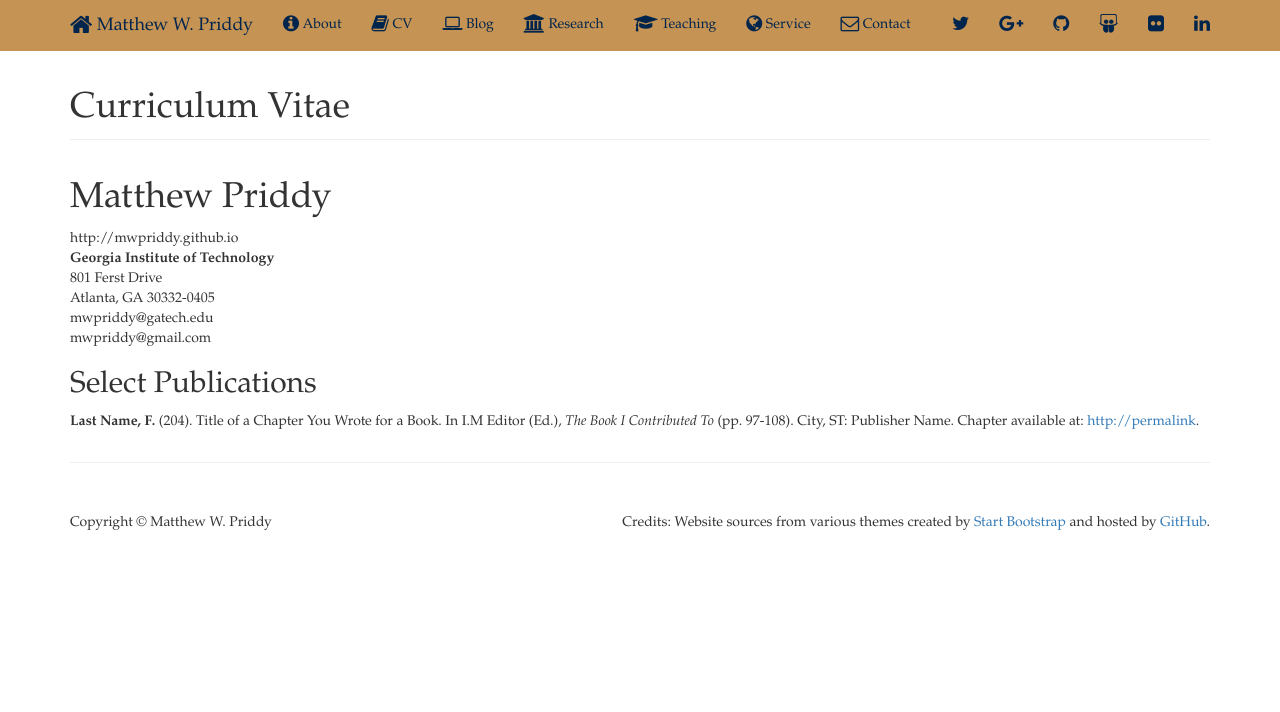
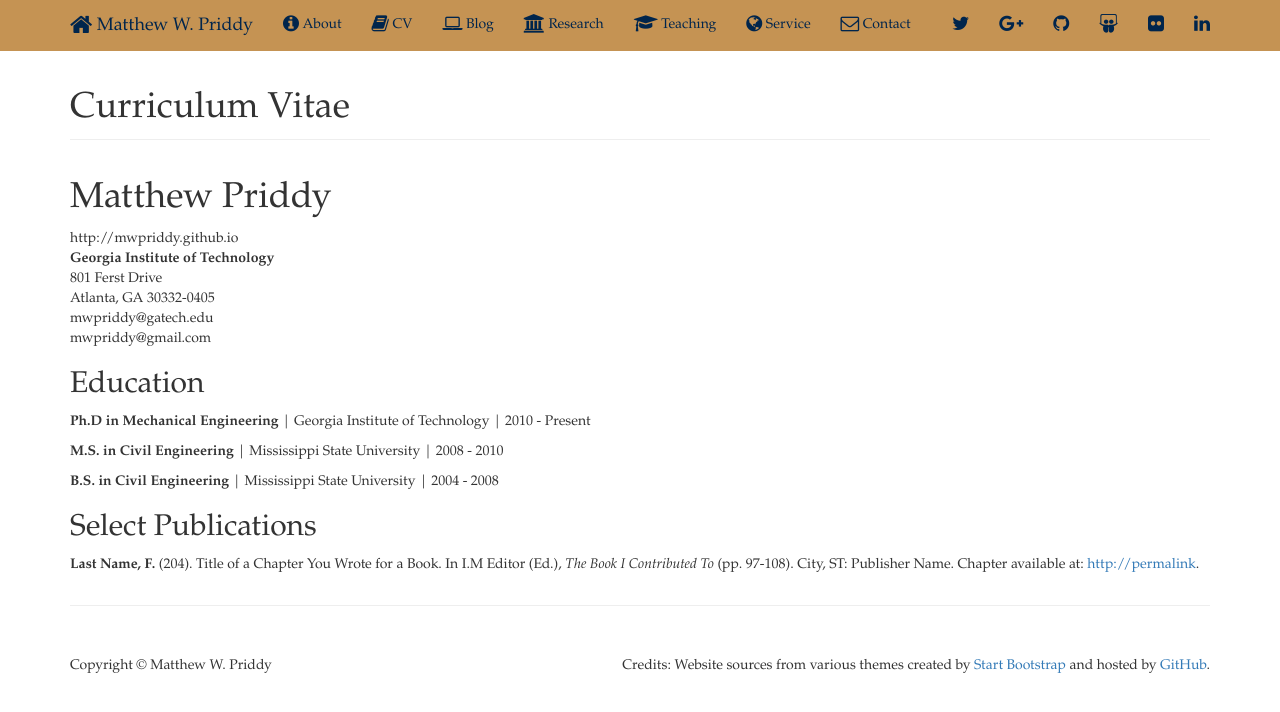
Before and after one commit to mwpriddy/mwpriddy.github.io, a Jekyll site: the page built from cv/index.html, in a window 1280 px wide. Shown: the top 712 px of the page. Built offline with Jekyll 4.4.1, drawn with Linux system fonts in a browser that asks for light colours; nearby versions of some CDN libraries; comment, search, counter and statistics services are not loaded.

Commit message:
add education

```diff
--- a/cv/index.html
+++ b/cv/index.html
@@ -21,6 +21,11 @@ title: Curriculum Vitae
 		<span class="obfuscate">mwpriddy@gmail.com</span>
 		</address>
 
+		<h2>Education</h2>
+		<p><strong>Ph.D in Mechanical Engineering</strong> | Georgia Institute of Technology | 2010 - Present</p>
+		<p><strong>M.S. in Civil Engineering</strong> | Mississippi State University | 2008 - 2010</p>
+		<p><strong>B.S. in Civil Engineering</strong> | Mississippi State University | 2004 - 2008</p>
+
 		<h2>Select Publications</h2>
 
 		<p><strong>Last Name, F.</strong> (204). Title of a Chapter You Wrote for a Book. In I.M Editor (Ed.), <em>The Book I Contributed To</em> (pp. 97-108). City, ST: Publisher Name. Chapter available at: <a href="#">http://permalink</a>.
```
